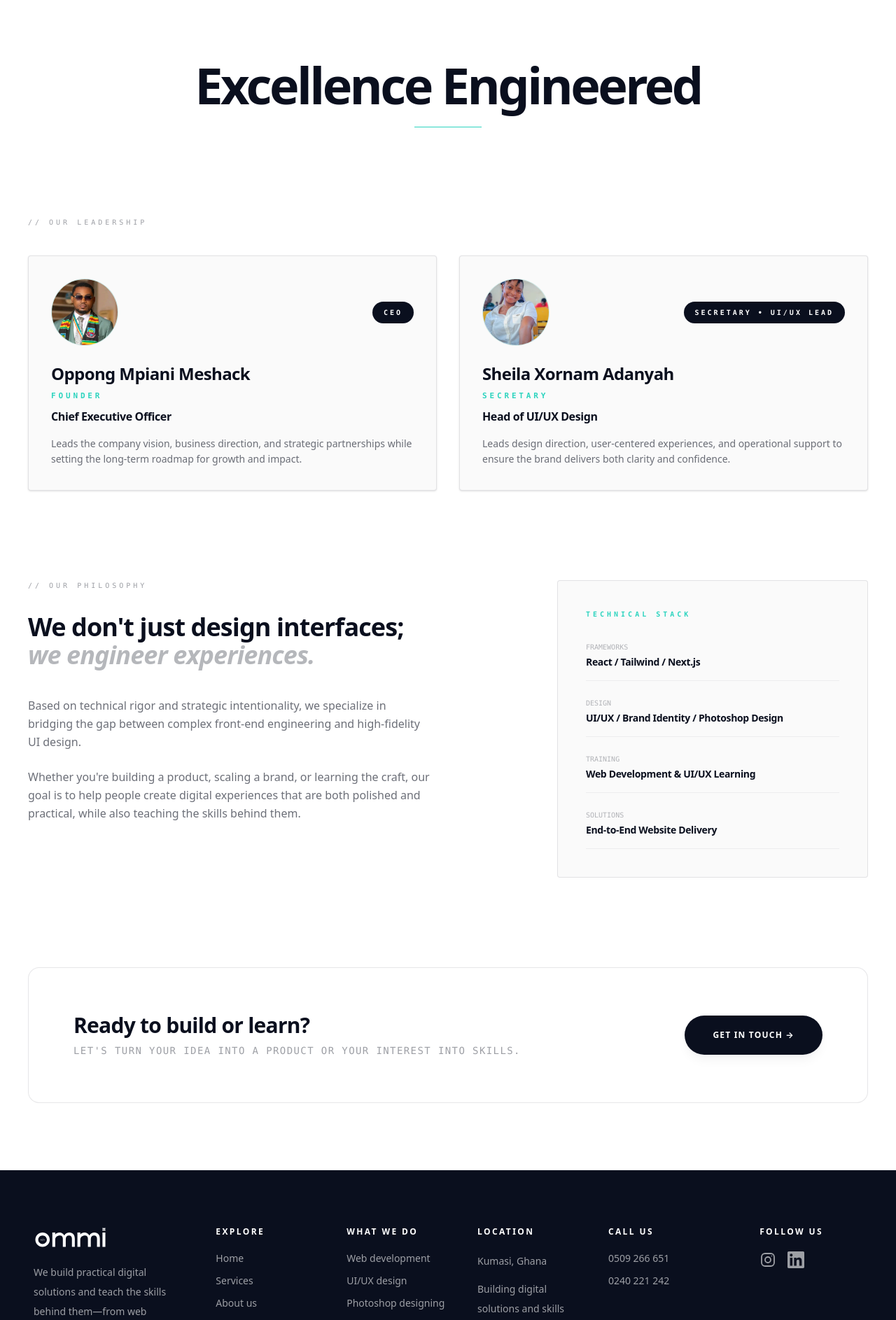
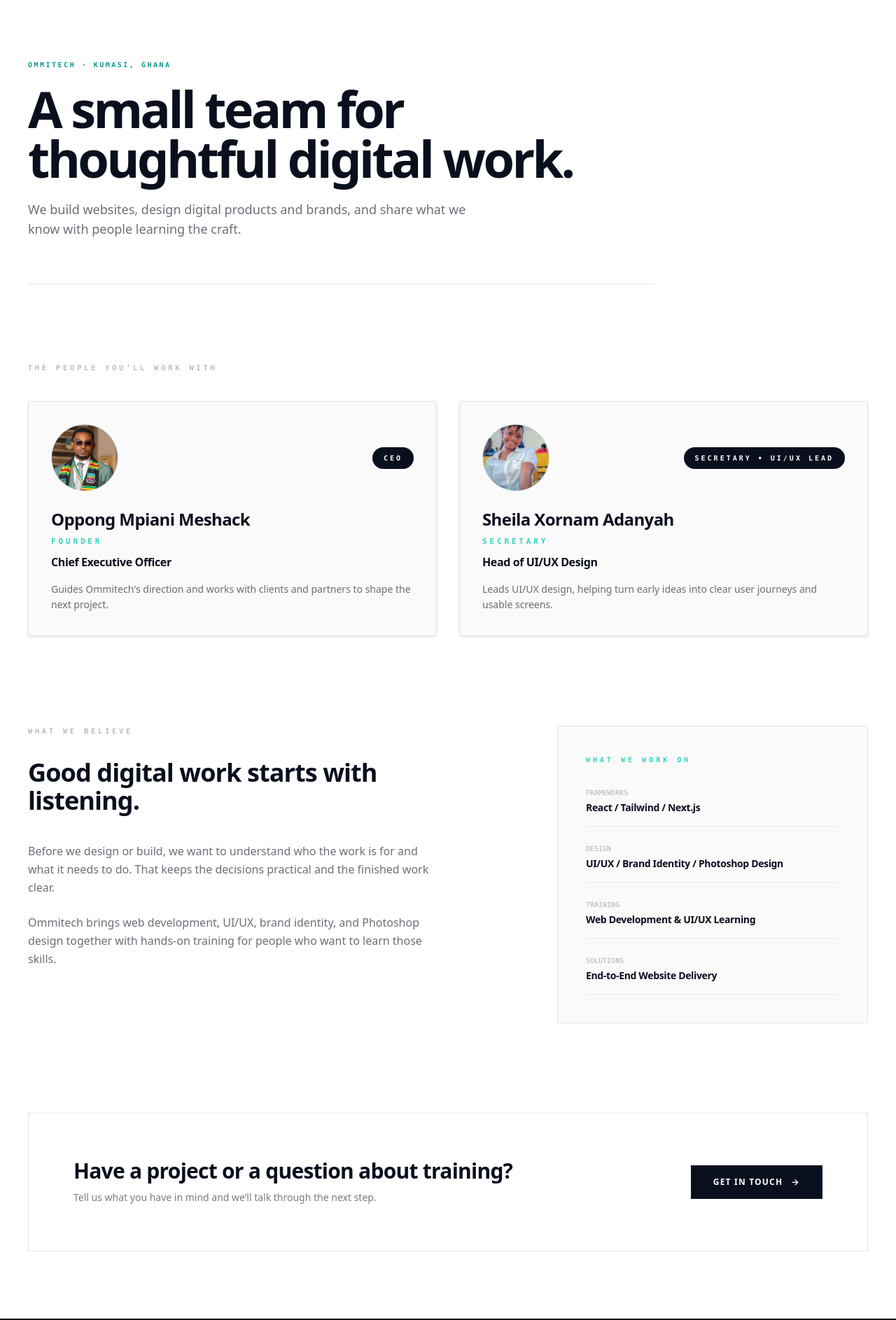
Before and after one commit to Meshack000/ommitech, a React (Vite) app: page /about in a window 1280 px wide. Shown: the part 120-2006 px from the top of the page at 70% size. Built offline with nearby package versions, Linux system fonts and the light colour scheme.

Commit message:
Revise content and styling across multiple components for clarity and branding; update Hero, About, Services, and Footer sections to better reflect Ommitech's mission and offerings.

```diff
--- a/src/App.jsx
+++ b/src/App.jsx
@@ -14,10 +14,10 @@
       <section className="bg-transparent px-6 py-16 md:px-12 md:py-24">
         <div className="mx-auto max-w-5xl">
           <div className="mx-auto mb-10 max-w-2xl text-center">
-            <p className="mb-3 text-xs font-bold uppercase tracking-[0.2em] text-teal-600">Thoughtful by design</p>
-            <h2 className="text-3xl font-bold tracking-tight text-slate-950 md:text-4xl">See the experience come to life</h2>
+            <p className="mb-3 text-xs font-bold uppercase tracking-[0.2em] text-teal-700">A closer look</p>
+            <h2 className="text-3xl font-bold tracking-tight text-slate-950 md:text-4xl">From a few lines of code to a page on your phone</h2>
             <p className="mt-4 text-base leading-7 text-slate-600">
-              Switch between the live mobile preview and the code behind it.
+              This small example shows the connection between frontend code and the screen people use.
             </p>
           </div>
           <CodePreviewCard />
--- a/src/components/About.jsx
+++ b/src/components/About.jsx
@@ -1,4 +1,5 @@
 import React from 'react';
+import { Link } from 'react-router-dom';
 import founderAvatar from '../assets/images/meshack.webp';
 import sheilaAvatar from '../assets/images/sheila.webp';
 
@@ -10,7 +11,7 @@
         role: "Founder",
         title: "Chief Executive Officer",
         label: "CEO",
-        description: "Leads the company vision, business direction, and strategic partnerships while setting the long-term roadmap for growth and impact."
+        description: "Guides Ommitech's direction and works with clients and partners to shape the next project."
     },
     {
         name: "Sheila Xornam Adanyah",
@@ -20,7 +21,7 @@
         role: "Secretary",
         title: "Head of UI/UX Design",
         label: "Secretary • UI/UX Lead",
-        description: "Leads design direction, user-centered experiences, and operational support to ensure the brand delivers both clarity and confidence."
+        description: "Leads UI/UX design, helping turn early ideas into clear user journeys and usable screens."
     }
 ];
 
@@ -29,18 +30,22 @@
         <div className="min-h-screen bg-white px-6 py-24 font-geist text-[#0a0f1e] selection:bg-[#2dd4bf]/20">
             <div className="max-w-[1200px] mx-auto">
 
-                {/* Header: Centered & Minimal */}
-                <header className="mb-32 flex flex-col items-center text-center">
-                    <h1 className="text-5xl md:text-7xl font-bold tracking-tighter leading-none mb-6">
-                        Excellence Engineered
+                <header className="mb-24 max-w-4xl border-b border-[#0a0f1e]/10 pb-12 md:mb-28 md:pb-16">
+                    <p className="mb-5 font-mono text-[10px] font-bold uppercase tracking-[0.25em] text-[#11998e]">
+                        Ommitech · Kumasi, Ghana
+                    </p>
+                    <h1 className="text-5xl md:text-7xl font-bold tracking-tighter leading-[0.98] mb-6">
+                        A small team for thoughtful digital work.
                     </h1>
-                    <div className="h-[1px] w-24 bg-[#2dd4bf]"></div>
+                    <p className="max-w-2xl text-base leading-7 text-[#0a0f1e]/60 md:text-lg">
+                        We build websites, design digital products and brands, and share what we know with people learning the craft.
+                    </p>
                 </header>
 
                 {/* Leadership Team */}
                 <div className="mb-32">
                     <p className="text-[10px] font-mono uppercase tracking-[0.4em] text-[#0a0f1e]/40 mb-10">
-                        // Our Leadership
+                        The people you’ll work with
                     </p>
                     <div className="grid grid-cols-1 md:grid-cols-2 gap-8">
                         {leadership.map((member, i) => (
@@ -81,22 +86,17 @@
                     {/* Left Side: The "Mission" */}
                     <div className="lg:col-span-7">
                         <p className="text-[10px] font-mono uppercase tracking-[0.4em] text-[#0a0f1e]/40 mb-8">
-                            // Our Philosophy
+                            What we believe
                         </p>
                         <h2 className="text-3xl md:text-4xl font-bold tracking-tight leading-[1.1] mb-10">
-                            We don't just design interfaces; <br />
-                            <span className="text-[#0a0f1e]/30 italic">we engineer experiences.</span>
+                            Good digital work starts with listening.
                         </h2>
                         <div className="space-y-6 text-base text-[#0a0f1e]/60 leading-relaxed font-normal max-w-xl">
                             <p>
-                                Based on technical rigor and strategic intentionality, we specialize in
-                                bridging the gap between complex front-end engineering and high-fidelity
-                                UI design.
+                                Before we design or build, we want to understand who the work is for and what it needs to do. That keeps the decisions practical and the finished work clear.
                             </p>
                             <p>
-                                Whether you're building a product, scaling a brand, or learning the craft,
-                                our goal is to help people create digital experiences that are both polished
-                                and practical, while also teaching the skills behind them.
+                                Ommitech brings web development, UI/UX, brand identity, and Photoshop design together with hands-on training for people who want to learn those skills.
                             </p>
                         </div>
                     </div>
@@ -104,7 +104,7 @@
                     {/* Right Side: Technical Specs / Capabilities */}
                     <div className="lg:col-span-5 border border-[#0a0f1e]/10 p-10 rounded-sm bg-[#fafafa]">
                         <p className="text-[10px] font-mono uppercase tracking-[0.4em] text-[#2dd4bf] font-bold mb-8">
-                            Technical Stack
+                            What we work on
                         </p>
                         <ul className="space-y-6">
                             {[
@@ -122,24 +122,21 @@
                     </div>
                 </div>
 
-                {/* Footer: Re-integrated structured block */}
-                <div className="mt-32 border border-[#0a0f1e]/10 bg-white rounded-2xl p-10 md:p-16 flex flex-col md:flex-row md:items-center justify-between gap-8 transition-colors hover:border-[#0a0f1e]">
+                <div className="mt-32 border border-[#0a0f1e]/10 bg-white p-10 md:p-16 flex flex-col md:flex-row md:items-center justify-between gap-8 transition-colors hover:border-[#11998e]">
                     <div>
                         <h3 className="text-2xl md:text-3xl font-bold text-[#0a0f1e] mb-2 tracking-tight">
-                            Ready to build or learn?
+                            Have a project or a question about training?
                         </h3>
-                        <p className="text-sm font-mono uppercase tracking-widest text-[#0a0f1e]/40">
-                            Let's turn your idea into a product or your interest into skills.
+                        <p className="text-sm leading-6 text-[#0a0f1e]/55">
+                            Tell us what you have in mind and we’ll talk through the next step.
                         </p>
                     </div>
-                    <a
-                        href="#"
-                        target="_blank"
-                        rel="noreferrer"
-                        className="inline-block bg-[#0a0f1e] text-white text-xs font-bold uppercase tracking-widest px-10 py-5 rounded-full hover:bg-[#2dd4bf] hover:text-[#0a0f1e] transition-all duration-300 text-center shadow-lg shadow-[#0a0f1e]/5"
+                    <Link
+                        to="/#contact"
+                        className="inline-flex items-center justify-center bg-[#0a0f1e] text-white text-xs font-bold uppercase tracking-widest px-8 py-4 hover:bg-[#2dd4bf] hover:text-[#0a0f1e] transition-colors duration-300 text-center"
                     >
-                        Get in touch &rarr;
-                    </a>
+                        Get in touch <span aria-hidden="true" className="ml-3">→</span>
+                    </Link>
                 </div>
 
             </div>
--- a/src/components/Footer.jsx
+++ b/src/components/Footer.jsx
@@ -11,7 +11,7 @@
                             <img src="/Logo/logo.svg" alt="Ommitech" className="h-8 w-auto object-contain brightness-0 invert" />
                         </Link>
                         <p className="max-w-sm text-sm leading-7 text-white/60">
-                            We build practical digital solutions and teach the skills behind them—from web development to UI/UX design.
+                            Ommitech is a digital studio in Kumasi. We build websites, design brands and interfaces, and teach web development and UI/UX.
                         </p>
                     </div>
 
@@ -40,7 +40,7 @@
                             Kumasi, Ghana
                         </p>
                         <p className="mt-3 text-sm leading-7 text-white/60">
-                            Building digital solutions and skills from Kumasi.
+                            Local perspective. Work for the web.
                         </p>
                     </div>
 
@@ -85,7 +85,7 @@
 
                 <div className="flex flex-col gap-3 pt-6 text-xs text-white/40 sm:flex-row sm:items-center sm:justify-between">
                     <p>© {new Date().getFullYear()} Ommitech. All rights reserved.</p>
-                    <p>Built with purpose in Kumasi, Ghana.</p>
+                    <p>Ommitech · Kumasi, Ghana</p>
                 </div>
             </div>
         </footer>
--- a/src/components/Services.jsx
+++ b/src/components/Services.jsx
@@ -81,29 +81,29 @@
         <main className="min-h-screen bg-white font-geist text-[#0a0f1e] selection:bg-[#2dd4bf]/20">
             <section className="bg-[#f6f7f5] px-6 py-20 md:px-12 md:py-28">
                 <div className="mx-auto max-w-7xl">
-                    <p className="mb-6 font-mono text-[10px] font-bold uppercase tracking-[0.35em] text-[#11998e]">
-                        // What we do
+                    <p className="mb-6 font-mono text-[10px] font-bold uppercase tracking-[0.25em] text-[#11998e]">
+                        Ommitech · Kumasi, Ghana
                     </p>
                     <div className="grid gap-8 md:grid-cols-[1.2fr_0.8fr] md:items-end">
                         <h1 className="max-w-4xl text-5xl font-bold leading-[0.98] tracking-[-0.05em] md:text-7xl">
-                            Digital work built around <span className="text-[#0a0f1e]/35">real goals.</span>
+                            Websites, design, and skills for what comes next.
                         </h1>
                         <div className="max-w-lg md:justify-self-end">
                             <p className="text-base leading-7 text-[#0a0f1e]/65 md:text-lg">
-                                From websites and product experiences to brand identities, custom Photoshop designs, and practical training, we help people turn ideas into useful digital work.
+                                We build websites and interfaces, create brand and Photoshop designs, and teach web development and UI/UX through hands-on practice.
                             </p>
                             <a
                                 href="#service-list"
                                 className="mt-6 inline-flex items-center gap-3 text-xs font-bold uppercase tracking-widest text-[#0a0f1e] transition-colors hover:text-[#11998e]"
                             >
-                                Explore our services <span aria-hidden="true" className="text-[#11998e]">↓</span>
+                                See what we do <span aria-hidden="true" className="text-[#11998e]">↓</span>
                             </a>
                         </div>
                     </div>
                     <div className="mt-14 h-px w-full bg-[#0a0f1e]/10 md:mt-20" />
                     <div className="mt-5 flex items-center justify-between font-mono text-[9px] uppercase tracking-[0.22em] text-[#0a0f1e]/40">
-                        <span>Design / Build / Grow</span>
-                        <span>Kumasi, Ghana</span>
+                        <span>Web · UI/UX · Visual design · Training</span>
+                        <span>Work with Ommitech</span>
                     </div>
                 </div>
             </section>
@@ -112,10 +112,10 @@
                 <div className="mx-auto max-w-7xl">
                     <header className="mb-12 max-w-2xl">
                         <p className="mb-4 font-mono text-[10px] font-bold uppercase tracking-[0.35em] text-[#11998e]">
-                            // Services
+                            What we can help with
                         </p>
                         <h2 className="text-3xl font-bold leading-tight tracking-tight md:text-5xl">
-                            The right support for your next step.
+                            Pick a place to start.
                         </h2>
                     </header>
 
@@ -123,7 +123,7 @@
                         {services.map((service) => (
                             <article
                                 key={service.number}
-                                className="flex min-h-full flex-col border border-[#0a0f1e]/10 p-7 transition-colors duration-300 hover:border-[#2dd4bf] sm:p-9"
+                                className="flex min-h-full flex-col border border-[#0a0f1e]/10 p-7 transition-colors duration-300 hover:border-[#11998e] sm:p-9"
                             >
                                 <span className="font-mono text-[10px] font-bold tracking-[0.2em] text-[#11998e]">
                                     {service.number}
@@ -156,13 +156,13 @@
                     <div className="grid gap-12 md:grid-cols-[0.8fr_1.2fr] md:gap-20">
                         <div>
                             <p className="mb-5 font-mono text-[10px] font-bold uppercase tracking-[0.35em] text-[#2dd4bf]">
-                                // How we work
+                                How a project takes shape
                             </p>
                             <h2 className="text-3xl font-bold leading-tight tracking-tight md:text-4xl">
-                                A clear path from idea to outcome.
+                                First we talk. Then we make a plan.
                             </h2>
                             <p className="mt-5 max-w-md text-sm leading-7 text-white/60">
-                                Every project starts with understanding what you need, then finding a practical way to make it happen.
+                                We start with a conversation about what you need, agree on a sensible scope, and keep you involved as the work takes shape.
                             </p>
                         </div>
                         <div className="divide-y divide-white/15 border-y border-white/15">
@@ -186,13 +186,13 @@
                 <div className="mx-auto flex max-w-7xl flex-col gap-8 border border-[#0a0f1e]/10 p-8 sm:p-10 md:flex-row md:items-center md:justify-between md:p-12">
                     <div className="max-w-2xl">
                         <p className="mb-3 font-mono text-[10px] font-bold uppercase tracking-[0.3em] text-[#11998e]">
-                            Your next step
+                            Start a conversation
                         </p>
                         <h2 className="text-2xl font-bold tracking-tight md:text-3xl">
-                            Have a project in mind?
+                            What are you looking to make?
                         </h2>
                         <p className="mt-3 text-sm leading-6 text-[#0a0f1e]/60">
-                            Tell us what you are looking to create, and we can talk through a good way to get started.
+                            Share a little about your project or what you want to learn. We’ll take it from there.
                         </p>
                     </div>
                     <Link
```
Also changed, not shown: src/components/CodePreviewCard.jsx (+21 -22 lines), src/components/Feature.jsx (+7 -7 lines), src/components/Hero.jsx (+8 -36 lines), src/index.css (+1 -18 lines).
